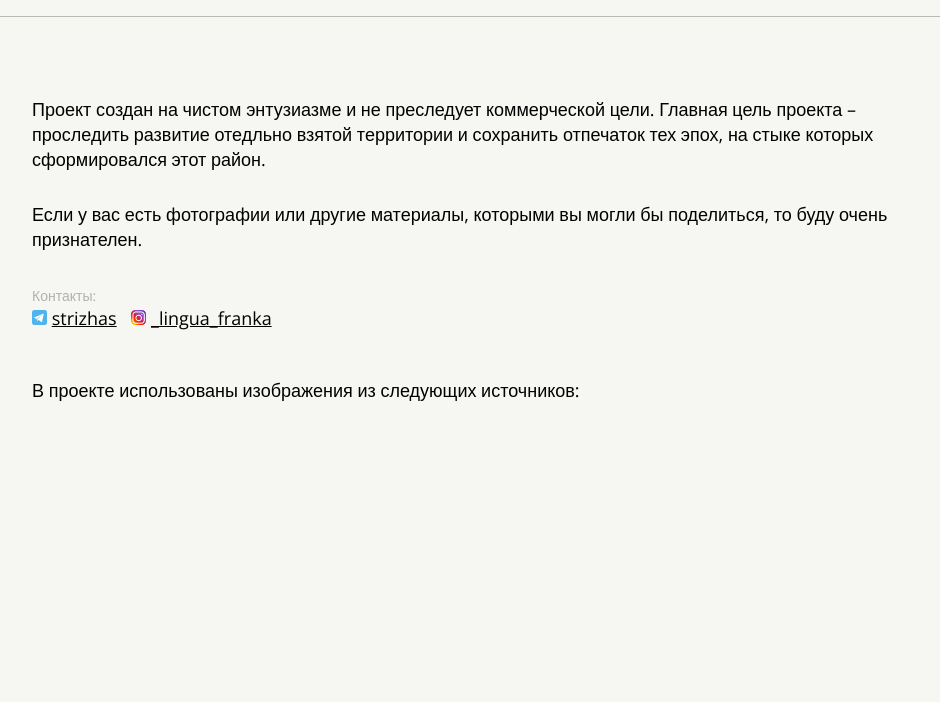
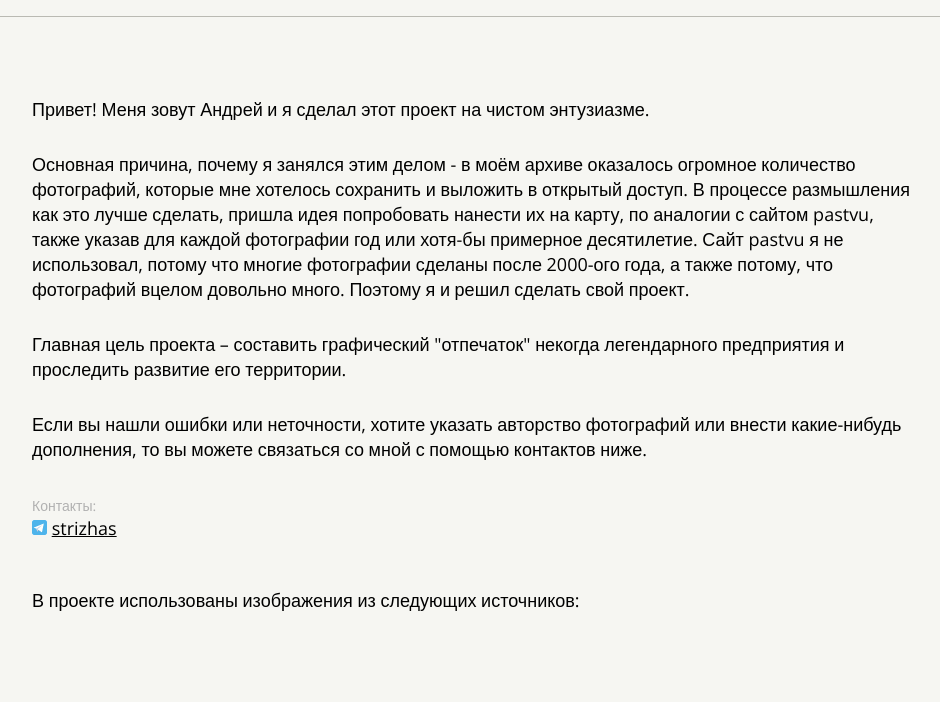
Before and after one commit to strizhas/hiddenHistory, a Django app: page /about in a window 1280 px wide. Shown: the part 34-736 px from the top of the page, without its empty margins (168-1108 px from the left). Run offline with Django 3.2, Linux system fonts and the light colour scheme; data that the repository does not hold is empty.

```diff
--- a/map/static/css/base.css
+++ b/map/static/css/base.css
@@ -155,6 +155,21 @@ input, select {
 
 .nice-select {
     float: none;
+}
+
+.form-progress-bar-section {
+    width: 100%;
+}
+
+.form-progress-bar-section progress {
+    width: 100%;
+}
+.form-progress-bar-section .upload-status {
+    display: inline-block;
+    margin: 0;
+}
+.form-progress-bar-section .upload-bytes-counter {
+    float: right;
 }
 
 
--- a/map/templates/app/about.html
+++ b/map/templates/app/about.html
@@ -5,19 +5,30 @@
 {% endblock %}
 {% block content %}
     <div class="no-map-content">
-        <p>Проект создан на чистом энтузиазме и не преследует коммерческой цели. Главная цель проекта – проследить развитие отедльно взятой территории и сохранить отпечаток тех эпох, на стыке которых сформировался этот район.
+        <p>
+            Привет! Меня зовут Андрей и я сделал этот проект на чистом энтузиазме.
         </p>
-        <p>Если у вас есть фотографии или&nbsp;другие материалы, которыми вы могли бы поделиться, то буду очень
-            признателен.
+        <p>
+            Основная причина, почему я занялся этим делом - в моём архиве оказалось огромное количество фотографий, которые мне хотелось сохранить и выложить в открытый доступ.
+            В процессе размышления как это лучше сделать, пришла идея попробовать нанести их на карту, по аналогии с сайтом pastvu, также указав для каждой фотографии год или хотя-бы примерное десятилетие.
+            Сайт pastvu я не использовал, потому что многие фотографии сделаны после 2000-ого года, а также потому, что фотографий вцелом довольно много. Поэтому я и решил сделать свой проект.
+        </p>
+        <p>
+            Главная цель проекта – составить графический "отпечаток" некогда легендарного предприятия и проследить развитие его территории.
+        </p>
+        <p>Если вы нашли ошибки или неточности, хотите указать авторство фотографий или внести какие-нибудь дополнения, то вы можете связаться со мной с помощью контактов ниже.
         </p>
         <span class="help-text">Контакты:</span><br>
         <div class="contacts-list">
             <div class="contact-item">
                  <img src="{% static 'img/telegram-icon.png' %}"/> <a href="https://tlgg.ru/strizhas" target="_blank">strizhas</a><br>
             </div>
+            <!-- раскомментить если вдруг появится инстаграм-->
+            <!--
             <div class="contact-item">
                 <img src="{% static 'img/instagram-icon.png' %}"/> <a href="https://www.instagram.com/_lingua_franka/" target="_blank">_lingua_franka</a>
             </div>
+            -->
         </div>
         <br><br>
         В проекте использованы изображения из следующих источников:
--- a/map/templates/app/load_photo.html
+++ b/map/templates/app/load_photo.html
@@ -9,7 +9,7 @@
 {% block content %}
     <div class="centered-content-wrapper">
         <h2>Загрузка фотографий с геоданными, содержащимися в их метаданных</h2>
-        <p>Обработка фотографий может занять много времени, просьба запастись терпением. Ограничение на размер разовой загрузки составляет 1 ГБ</p>
+        <p>Обработка фотографий может занять много времени, просьба запастись терпением. Ограничение на размер разовой загрузки составляет 200 мб.</p>
     <form action="/upload_with_exif" method="post" class="ajax-update-form" enctype="multipart/form-data">
     {% csrf_token %}
         <div class="input-element">
```
Also changed, not shown: map/static/js/forms.js (+55 -0 lines).
